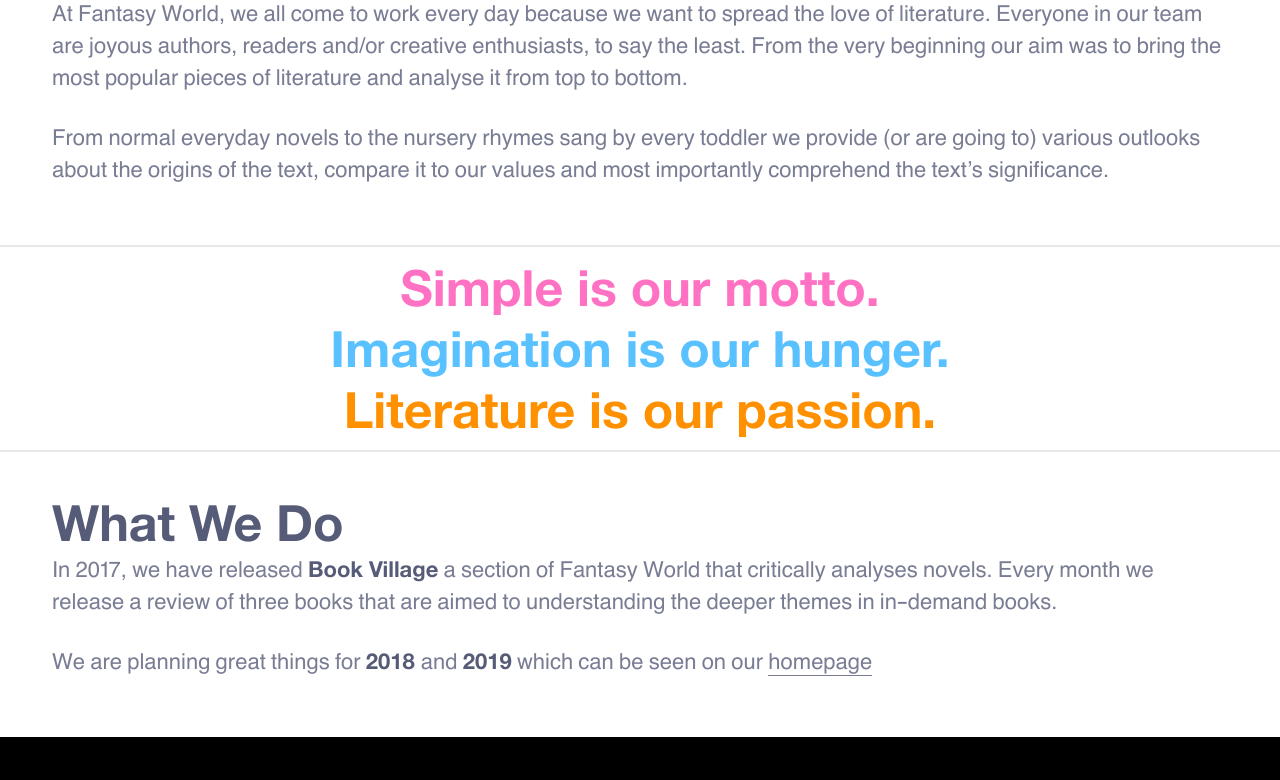
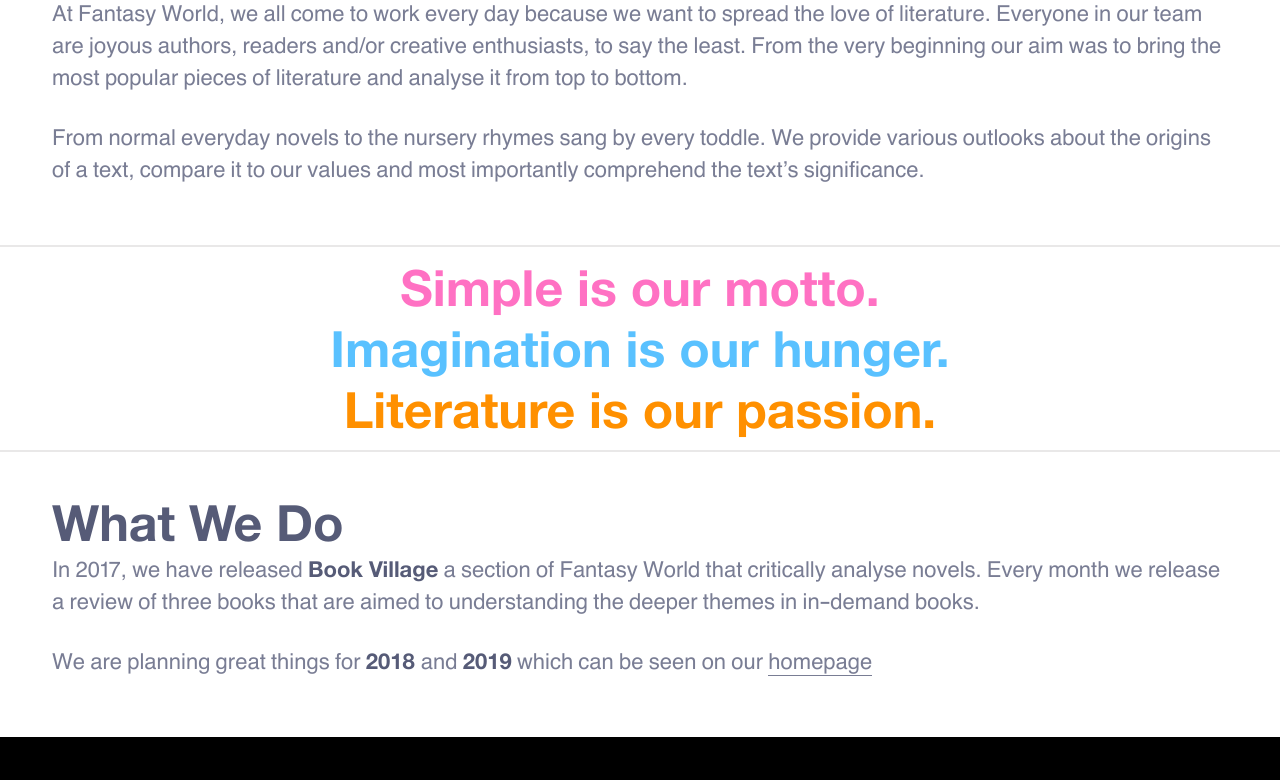
Before and after one commit to nain-hs1/nain-hs1.github.io, a plain HTML site: page about-us.html in a window 1280 px wide. Shown: the part 726-1506 px from the top of the page. Drawn offline with Linux system fonts and the light colour scheme; a web font is replaced by a local one.

Commit message:
about us change

```diff
--- a/about-us.html
+++ b/about-us.html
@@ -236,8 +236,8 @@
           team are joyous authors, readers and/or creative enthusiasts, to say the least. From the very beginning our aim
           was to bring the most popular pieces of literature and analyse it from top to bottom.</p>
 
-        <p>From normal everyday novels to the nursery rhymes sang by every toddler we provide (or are going to) various outlooks
-          about the origins of the text, compare it to our values and most importantly comprehend the text’s significance.
+        <p>From normal everyday novels to the nursery rhymes sang by every toddle. We provide various outlooks
+          about the origins of a text, compare it to our values and most importantly comprehend the text’s significance.
         </p>
       </div>
     </div>
@@ -257,7 +257,7 @@
     <div class="holder">
       <div class="what-do-text about-same">
         <h2>What We Do </h2>
-        <p>In 2017, we have released <span>Book Village</span> a section of Fantasy World that critically analyses novels. Every
+        <p>In 2017, we have released <span>Book Village</span> a section of Fantasy World that critically analyse novels. Every
           month we release a review of three books that are aimed to understanding the deeper themes in in-demand books.</p>
         <p>We are planning great things for <span>2018 </span> and <span>2019</span> which can be seen on our <span><a class="underline" href="home.html">homepage</a></span></p>
       </div>
```
Also changed, not shown: 1 other file.
